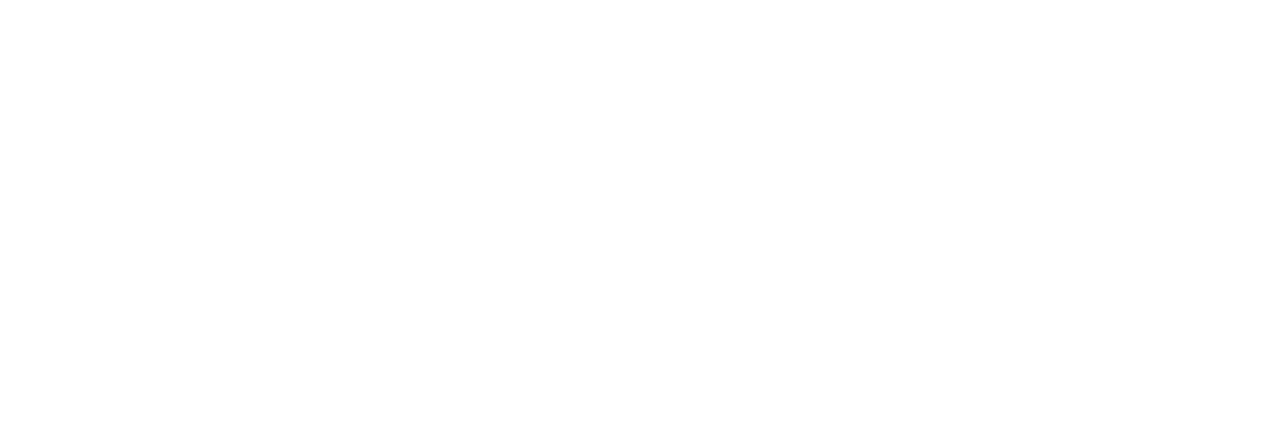
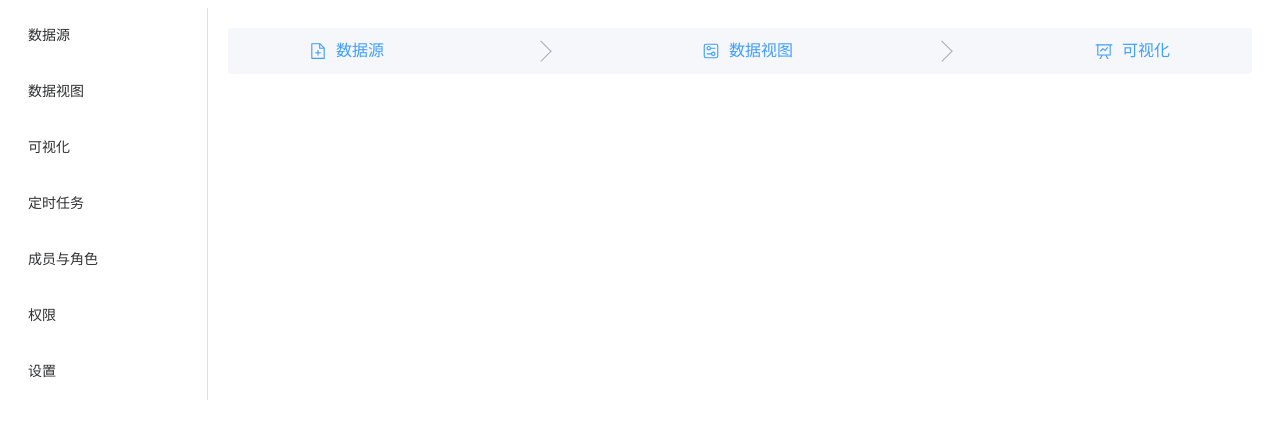
Before and after one commit to Plortinus/lowcode-bi, a Vue app: page /welcome in a window 1280 px wide. Before the commit this address had no page. Shown: the top 438 px of the page. Built offline with nearby package versions, Linux system fonts and the light colour scheme.

Commit message:
feat: menu layout

```diff
--- /dev/null
+++ b/src/api/org.ts
@@ -0,0 +1,6 @@
+import request from '@/utils/request'
+
+/** 登录 */
+export const getOrgs = () => {
+  return request.get('/orgs')
+}
--- /dev/null
+++ b/src/layout/index.vue
@@ -0,0 +1,29 @@
+<script setup lang="ts">
+defineOptions({
+  name: 'LayoutWrapper'
+})
+const menus = [
+  {
+    name: '数据源'
+  }
+]
+</script>
+
+<template>
+  <el-container>
+    <el-aside width="200px">
+      <el-menu>
+        <el-menu-item index="1">数据源</el-menu-item>
+        <el-menu-item index="2">数据视图</el-menu-item>
+        <el-menu-item index="3">可视化</el-menu-item>
+        <el-menu-item index="4">定时任务</el-menu-item>
+        <el-menu-item index="5">成员与角色</el-menu-item>
+        <el-menu-item index="6">权限</el-menu-item>
+        <el-menu-item index="7">设置</el-menu-item>
+      </el-menu>
+    </el-aside>
+    <el-main>
+      <router-view />
+    </el-main>
+  </el-container>
+</template>
--- a/src/router/index.ts
+++ b/src/router/index.ts
@@ -1,6 +1,9 @@
 import { createRouter, createWebHistory } from 'vue-router'
+import Layout from '@/layout/index.vue'
+
+import Welcome from '@/views/welcome.vue'
+
 import Login from '@/views/login.vue'
-import Home from '@/views/home.vue'
 import Sources from '@/views/DataSource/list.vue'
 import sourceDetail from '@/views/DataSource/detail.vue'
 
@@ -10,12 +13,13 @@
     {
       path: '/',
       name: 'home',
-      component: Home
-    },
+      component: Layout,
+      redirect: '/welcome',
+      children: [
         {
-      path: '/login',
-      name: 'login',
-      component: Login
+          path: '/welcome',
+          name: 'welcome',
+          component: Welcome
         },
         {
           path: '/org/:orgId/sources',
@@ -28,6 +32,13 @@
           component: sourceDetail
         }
       ]
+    },
+    {
+      path: '/login',
+      name: 'login',
+      component: Login
+    }
+  ]
 })
 
 export default router
--- a/src/views/home.vue
+++ /dev/null
@@ -1,11 +0,0 @@
-<script setup lang="ts">
-const json = {
-  deviceId: "{{$self.deviceId}}",
-}
-</script>
-
-<template>
-  <main>
-    test
-  </main>
-</template>
--- a/src/views/login.vue
+++ b/src/views/login.vue
@@ -8,6 +8,7 @@
 import { FormProvider, createSchemaField } from '@formily/vue'
 import { FormItem, Submit, Input } from '@formily/element-plus'
 import { getLogin } from '@/api/user'
+import { getOrgs } from '@/api/org'
 import { StorageKeys } from '@/constants/global'
 
 const router = useRouter()
--- /dev/null
+++ b/src/views/welcome.vue
@@ -0,0 +1,14 @@
+<script setup lang="ts">
+defineOptions({
+  name: 'WelcomePage'
+})
+import { DocumentAdd, SetUp, DataLine } from '@element-plus/icons-vue'
+</script>
+
+<template>
+  <el-steps :space="200" :active="4" simple>
+    <el-step title="数据源" :icon="DocumentAdd" />
+    <el-step title="数据视图" :icon="SetUp" />
+    <el-step title="可视化" :icon="DataLine" />
+  </el-steps>
+</template>
```
Also changed, not shown: src/stores/user.ts (added, +8 -0 lines), src/stores/types.ts (added). Lines whose indentation alone changed are shown as unchanged.
